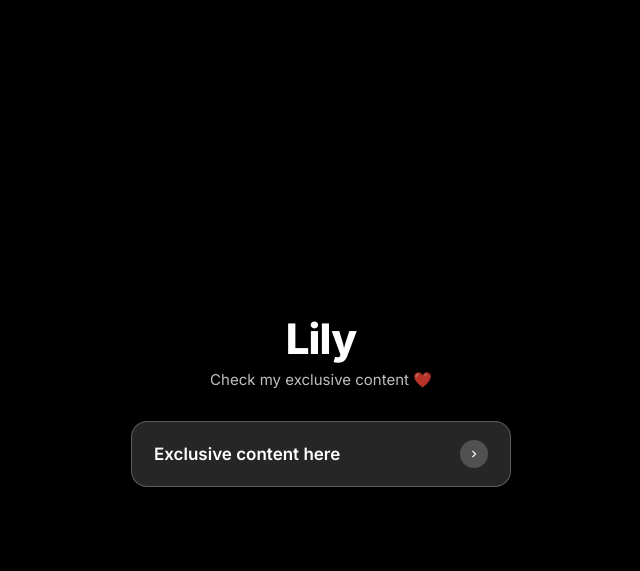
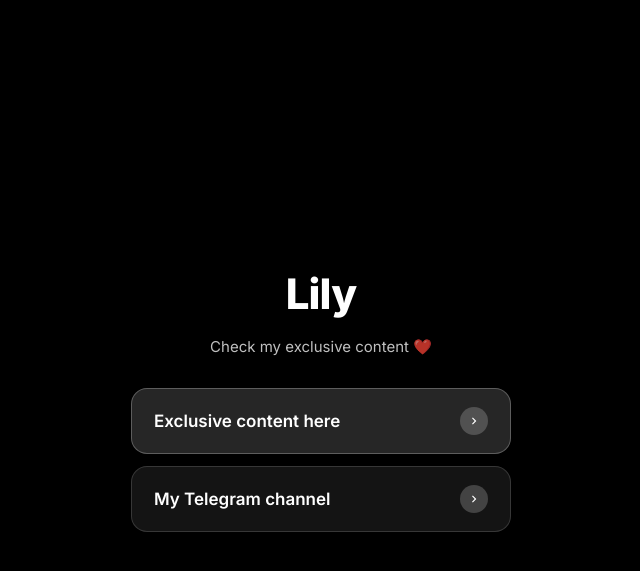
Before and after one commit to jvegaaaa20-alt/geosite, a Flask app: page / in a window 1280 px wide. Shown: the top 571 px of the page, without its empty margins (319-959 px from the left). Run offline with Flask 3, Linux system fonts and the light colour scheme; data that the repository does not hold is empty.

Commit message:
Update index.html

```diff
--- a/templates/index.html
+++ b/templates/index.html
@@ -30,6 +30,7 @@
       display: flex;
       flex-direction: column;
       align-items: center;
+      gap: 12px;
     }
     .name {
       font-size: 42px;
@@ -43,7 +44,7 @@
       font-size: 15px;
       color: rgba(255,255,255,0.75);
       text-align: center;
-      margin-bottom: 32px;
+      margin-bottom: 20px;
       text-shadow: 0 1px 8px rgba(0,0,0,0.5);
     }
     .cta-btn {
@@ -61,6 +62,7 @@
       color: #fff;
       font-size: 17px;
       font-weight: 600;
+      cursor: pointer;
       transition: background 0.2s, transform 0.15s;
     }
     .cta-btn:active { background: rgba(255,255,255,0.25); transform: scale(0.98); }
@@ -72,15 +74,18 @@
       flex-shrink: 0;
     }
     .cta-btn .arrow svg { width: 14px; height: 14px; fill: #fff; }
+    .cta-btn.secondary {
+      background: rgba(255,255,255,0.08);
+      border-color: rgba(255,255,255,0.15);
+    }
+    .cta-btn.secondary:active { background: rgba(255,255,255,0.15); }
   </style>
-
   {% if ga_id %}
   <script async src="https://www.googletagmanager.com/gtag/js?id={{ ga_id }}"></script>
   <script>window.dataLayer=window.dataLayer||[];function gtag(){dataLayer.push(arguments);}gtag("js",new Date());gtag("config","{{ ga_id }}");</script>
   {% endif %}
 </head>
 <body>
-
   <div class="bg">
     {% if hero_url %}
       {% if hero_url.endswith('.mp4') or hero_url.endswith('.webm') or hero_url.endswith('.mov') %}
@@ -95,14 +100,29 @@
     <div class="name">{{ name }}</div>
     {% if subtitle %}<div class="subtitle">{{ subtitle }}</div>{% endif %}
 
-    <a href="{{ cta_link }}" class="cta-btn" target="_blank" rel="noopener"
-       onclick="gtag('event', 'click', {event_category: 'cta', event_label: 'exclusive_content'})">
+    <div class="cta-btn" onclick="handleClick('{{ cta_link }}', 'main_button')">
       {{ cta_text }}
       <span class="arrow">
         <svg viewBox="0 0 24 24"><path d="M8.59 16.59L13.17 12 8.59 7.41 10 6l6 6-6 6z"/></svg>
       </span>
-    </a>
+    </div>
+
+    <div class="cta-btn secondary" onclick="handleClick('{{ tg_link }}', 'telegram_button')">
+      My Telegram channel
+      <span class="arrow">
+        <svg viewBox="0 0 24 24"><path d="M8.59 16.59L13.17 12 8.59 7.41 10 6l6 6-6 6z"/></svg>
+      </span>
+    </div>
   </div>
 
+  <script>
+    var allowed = {{ 'true' if allowed else 'false' }};
+
+    function handleClick(url, label) {
+      if (!allowed) return;
+      gtag('event', 'click', {event_category: 'cta', event_label: label});
+      window.open(url, '_blank');
+    }
+  </script>
 </body>
 </html>
```
